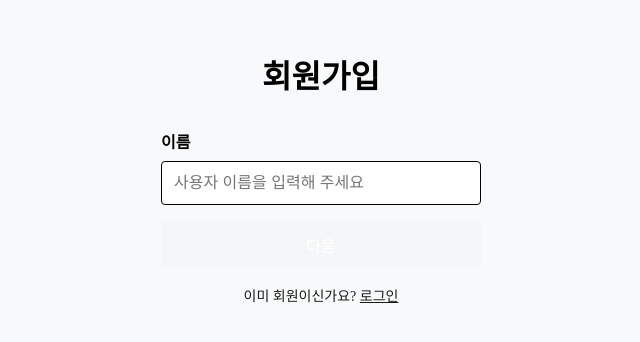
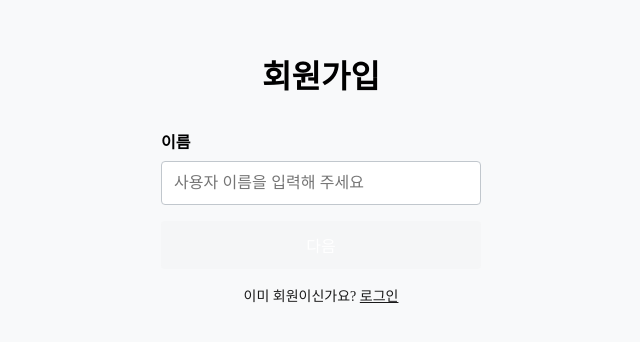
Before and after one commit to AND-SOPT-WEB/DaHyunKim, a React (Vite) app in the folder week4/assignment/: page /signup in a window 1280 px wide. Shown: the part 222-564 px from the top of the page, without its empty margins (319-959 px from the left). Built offline with nearby package versions, Linux system fonts and the light colour scheme; the HTML template or start-up script is replaced by a standard one.

Commit message:
feat: 회원가입 이름 상태 추가

```diff
--- a/week4/assignment/src/components/SignUp/NameInput.tsx
+++ b/week4/assignment/src/components/SignUp/NameInput.tsx
@@ -1,4 +1,4 @@
-import React, { useState } from 'react';
+import { useState } from 'react';
 import styled from 'styled-components';
 import NextButton from './NextButton';
 
@@ -9,7 +9,7 @@ const FormContainer = styled.div`
   width: 20rem;
 `;
 
-const Label = styled.label`
+const SubTitle = styled.div`
   font-size: 1rem;
   font-weight: 600;
   align-self: flex-start;
@@ -19,7 +19,7 @@ const Label = styled.label`
 const Input = styled.input`
   padding: 0.75rem;
   font-size: 1rem;
-  border: 1px solid ${({ theme }) => theme.colors.border};
+  border: 1px solid ${({ theme }) => theme.colors.gray};
   border-radius: 4px;
   outline: none;
   width: 100%;
@@ -37,18 +37,22 @@ const ErrorMessage = styled.p`
 
 interface NameInputProps {
   onNext: () => void;
+  setUsername: React.Dispatch<React.SetStateAction<string>>;
 }
 
-const NameInput = ({ onNext }: NameInputProps) => {
+const NameInput = ({ onNext, setUsername }: NameInputProps) => {
   const [name, setName] = useState('');
   const [error, setError] = useState('');
 
+  // 입력 변경 시 이름 업데이트 및 유효성 검사
   const handleChange = (e: React.ChangeEvent<HTMLInputElement>) => {
     const value = e.target.value;
     setName(value);
+    setUsername(value); // 상위 컴포넌트의 상태 업데이트
     setError(value.length > 8 ? '이름은 8자 이하로 입력해 주세요' : '');
   };
 
+  // "다음" 버튼 클릭 시 유효성 검사 후 onNext 호출
   const handleNext = () => {
     if (!error && name) {
       onNext();
@@ -57,7 +61,7 @@ const NameInput = ({ onNext }: NameInputProps) => {
 
   return (
     <FormContainer>
-      <Label>이름</Label>
+      <SubTitle>이름</SubTitle>
       <Input
         type="text"
         placeholder="사용자 이름을 입력해 주세요"
@@ -66,8 +70,6 @@ const NameInput = ({ onNext }: NameInputProps) => {
       />
       {error && <ErrorMessage>{error}</ErrorMessage>}
 
-      {/* name이 비어 있는 경우 true */}
-      {/* error가 존재할 경우 true */}
       <NextButton onClick={handleNext} disabled={!name || !!error}>
         다음
       </NextButton>
@@ -75,6 +77,4 @@ const NameInput = ({ onNext }: NameInputProps) => {
   );
 };
 
-
-
 export default NameInput;
```
